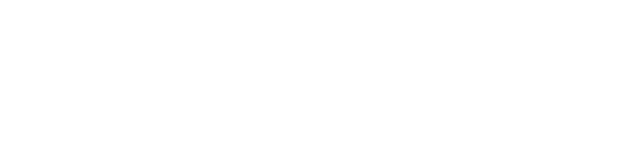
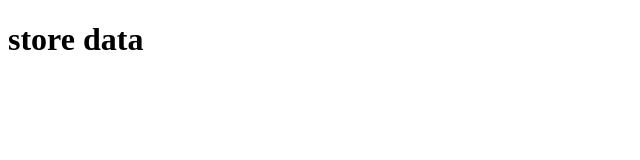
Before and after one commit to tamal15/test-data, a plain HTML site: page data/index.html in a window 1280 px wide. Shown: the whole page, without its empty margins (0-640 px from the left). Drawn offline with Linux system fonts and the light colour scheme.

Commit message:
adding-value

```diff
--- a/data/index.html
+++ b/data/index.html
@@ -7,6 +7,6 @@
     <title>tirle</title>
 </head>
 <body>
-
+    <h1>store data</h1>
 </body>
 </html>
```
